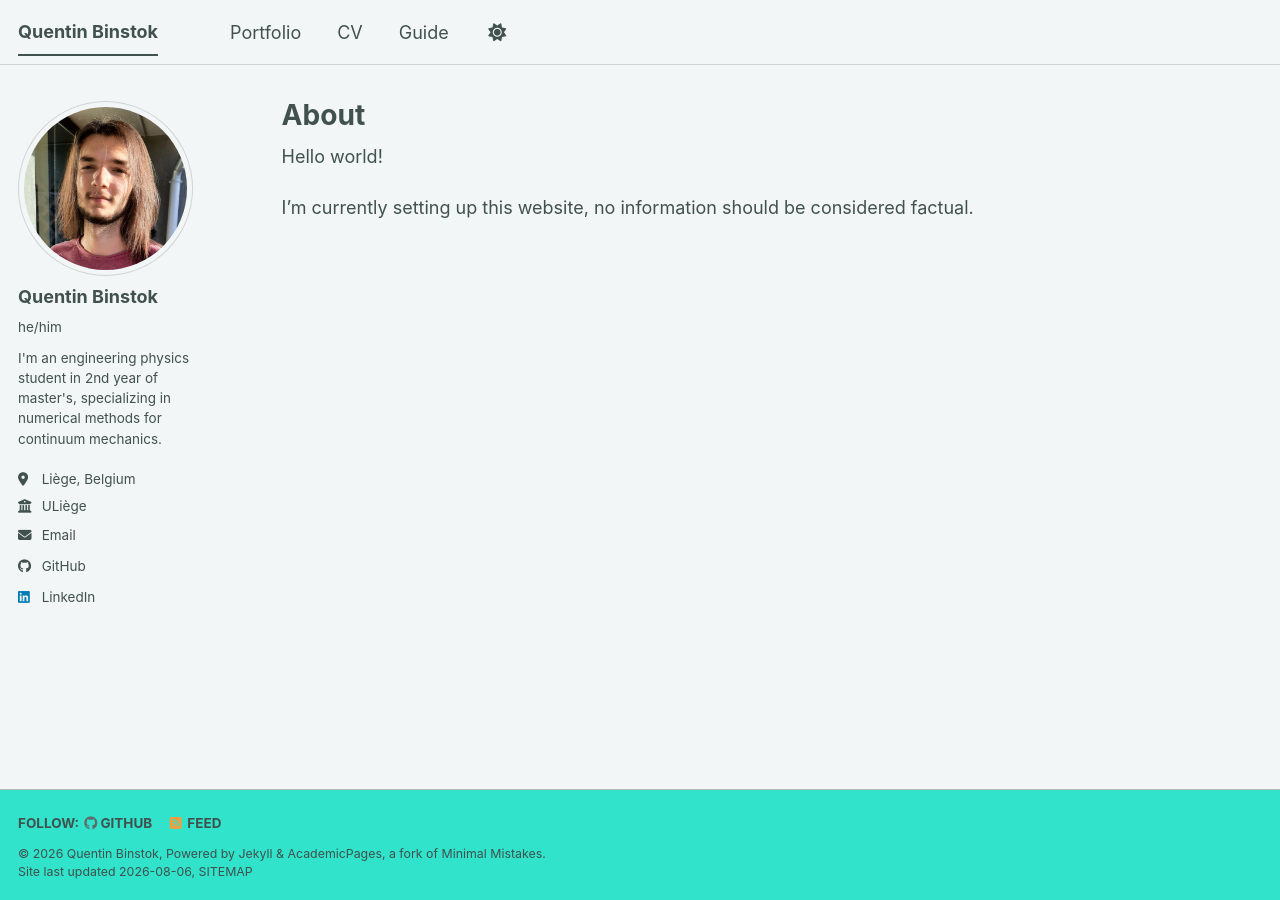
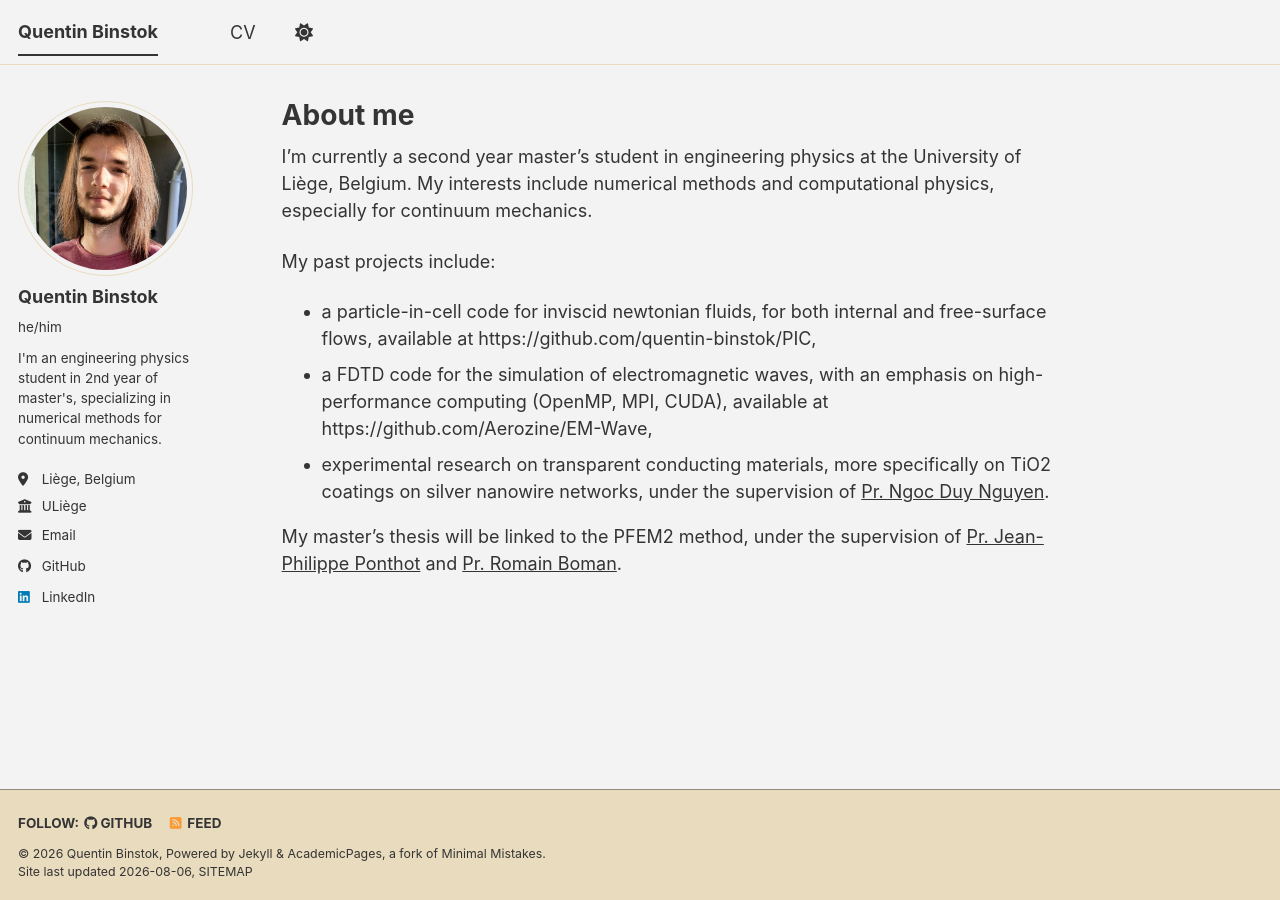
Before and after one commit to quentin-binstok/quentin-binstok.github.io, a Jekyll site: the page built from _pages/about.md, in a window 1280 px wide. Built offline with Jekyll 4.4.1, drawn with Linux system fonts in a browser that asks for light colours; a style sheet for code colours, icons or effects is not loaded.

Commit message:
more modifications

```diff
--- a/_config.yml
+++ b/_config.yml
@@ -8,9 +8,9 @@
 
 # Basic Site Settings
 locale                   : "en-US"
-site_theme               : "mint" # The available themes options are "default", "air", "sunrise", "mint", "dirt" and "contrast"
+site_theme               : "dirt" # The available themes options are "default", "air", "sunrise", "mint", "dirt" and "contrast"
 title                    : "Quentin Binstok"
-title_separator          : "|"
+title_separator          : "-"
 name                     : &name "Quentin Binstok"
 description              : &description "Quentin Binstok's website!"   # Update this with a general description of your site, this is the default if not overridden by a page
 url                      : https://quentin-binstok.github.io # The base hostname & protocol for your site e.g. "https://[your GitHub username].github.io",
--- a/_pages/about.md
+++ b/_pages/about.md
@@ -1,12 +1,17 @@
 ---
 permalink: /
-title: "About"
+title: "About me"
 author_profile: true
 redirect_from:
   - /about/
   - /about.html
 ---
 
-Hello world!
+I'm currently a second year master's student in engineering physics at the University of Liège, Belgium. My interests include numerical methods and computational physics, especially for continuum mechanics.
 
-I'm currently setting up this website, no information should be considered factual.
+My past projects include:
+- a particle-in-cell code for inviscid newtonian fluids, for both internal and free-surface flows, available at https://github.com/quentin-binstok/PIC,
+- a FDTD code for the simulation of electromagnetic waves, with an emphasis on high-performance computing (OpenMP, MPI, CUDA), available at https://github.com/Aerozine/EM-Wave,
+- experimental research on transparent conducting materials, more specifically on TiO2 coatings on silver nanowire networks, under the supervision of [Pr. Ngoc Duy Nguyen](https://scholar.google.com/citations?user=KIlUQZMAAAAJ&hl=en&inst=10437135047913140093).
+
+My master's thesis will be linked to the PFEM2 method, under the supervision of [Pr. Jean-Philippe Ponthot](https://scholar.google.com/citations?user=dwFpwXYAAAAJ&hl=en&inst=10437135047913140093) and [Pr. Romain Boman](https://scholar.google.com/citations?hl=en&user=P6zCaCkAAAAJ&inst=10437135047913140093).
```
Also changed, not shown: _data/navigation.yml (+4 -4 lines).
